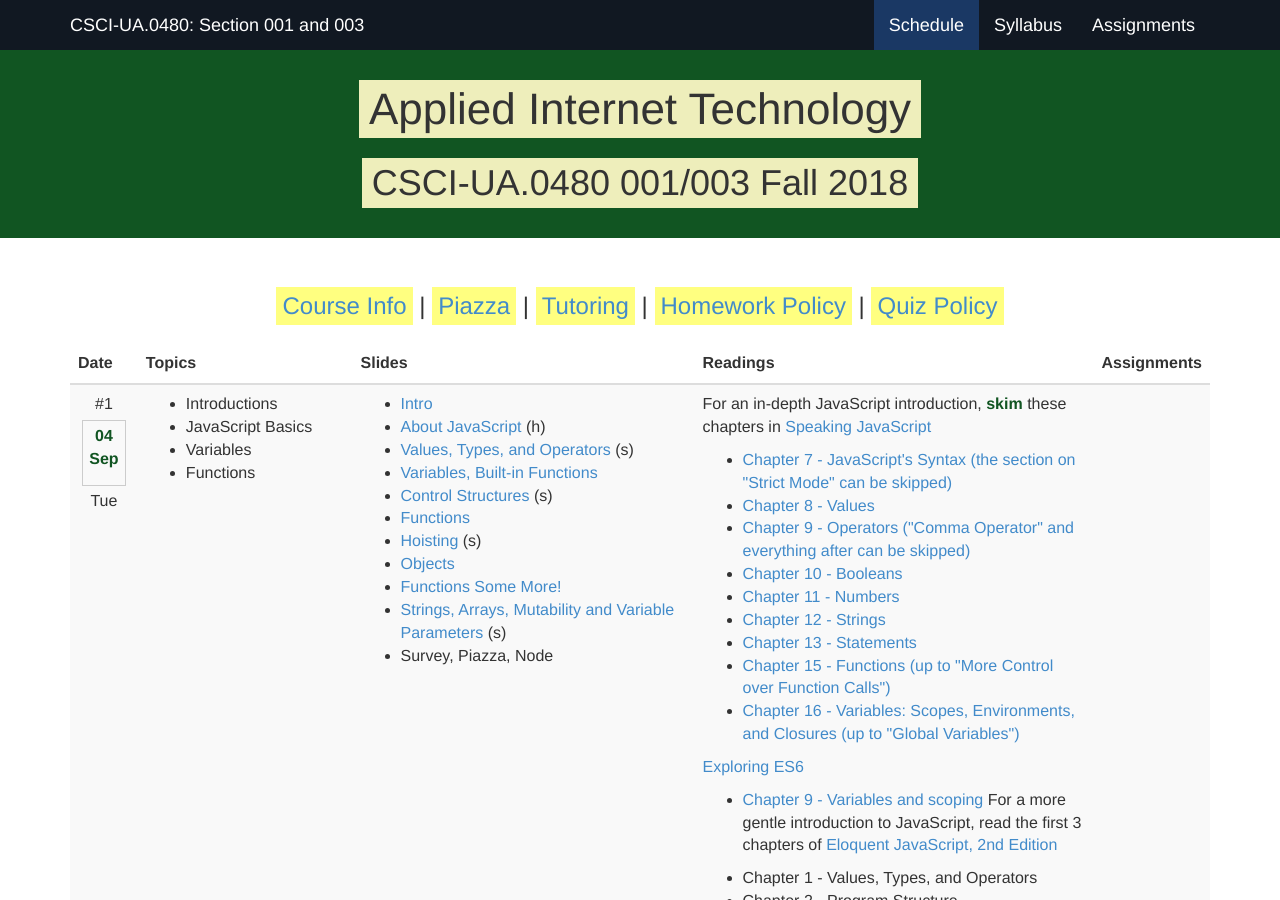
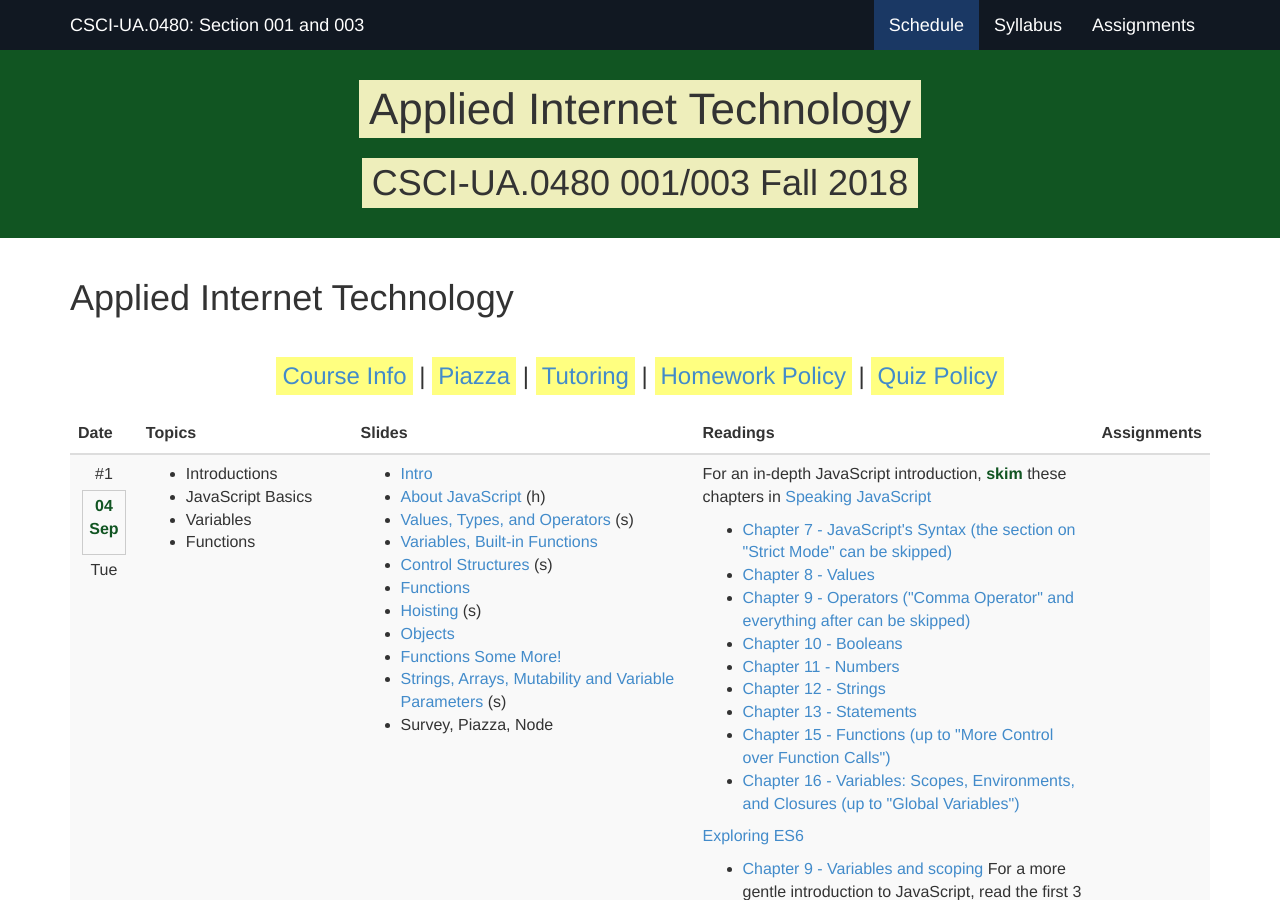
Before and after one commit to foureyes/csci-ua.0480-fall2018-001-003, a Jekyll site: the page built from index.markdown, in a window 1280 px wide and 900 px high. Built offline with Jekyll 4.4.1, drawn with Linux system fonts in a browser that asks for light colours.

Commit message:
Update index.markdown

```diff
--- a/index.markdown
+++ b/index.markdown
@@ -5,6 +5,7 @@ nav-state: index
 <!--
 <h1>AIT Test Deploy</h1>
 -->
+<h1>Applied Internet Technology</h1>
 
 
 <div id="quick-links">
```
